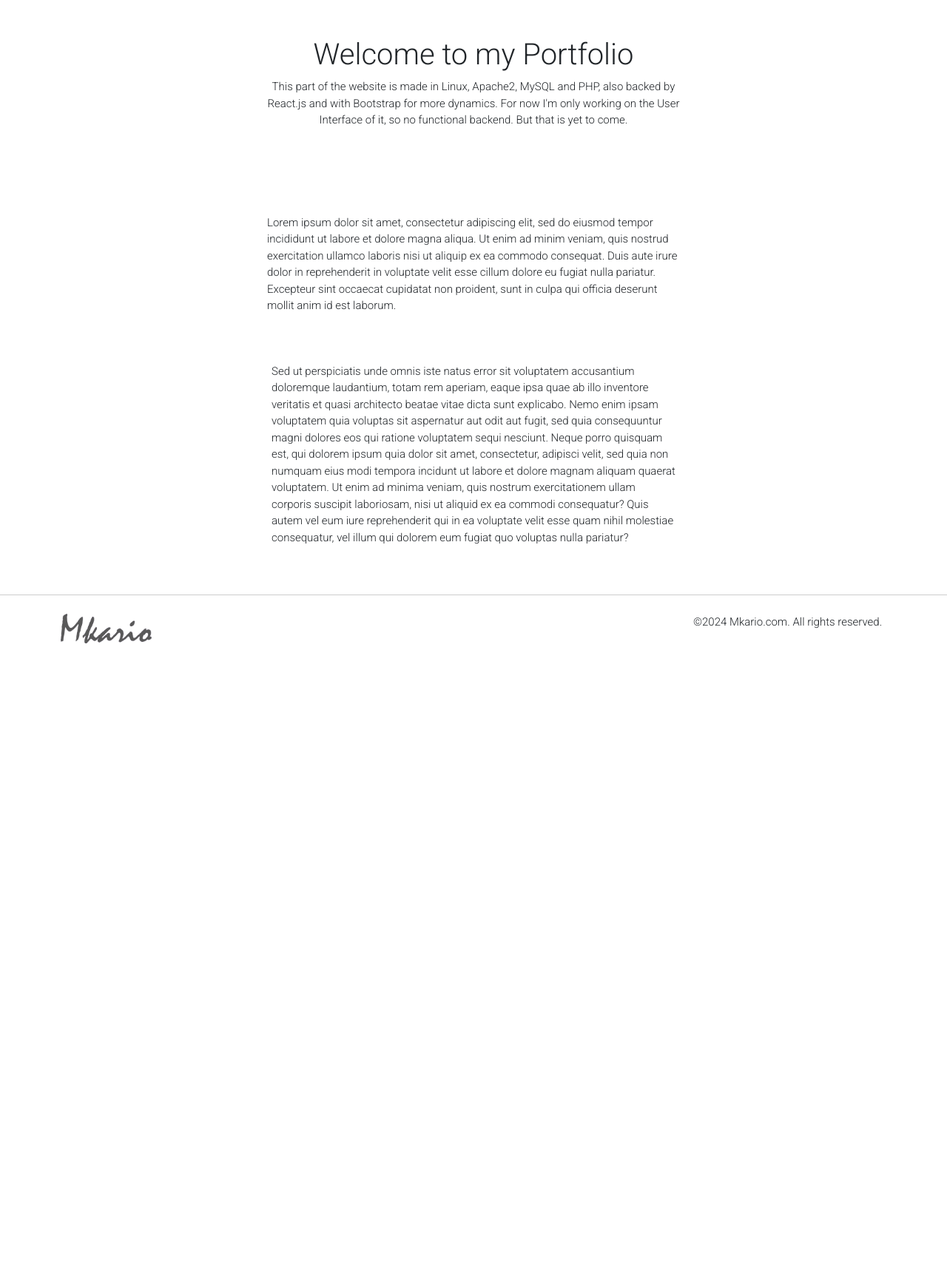
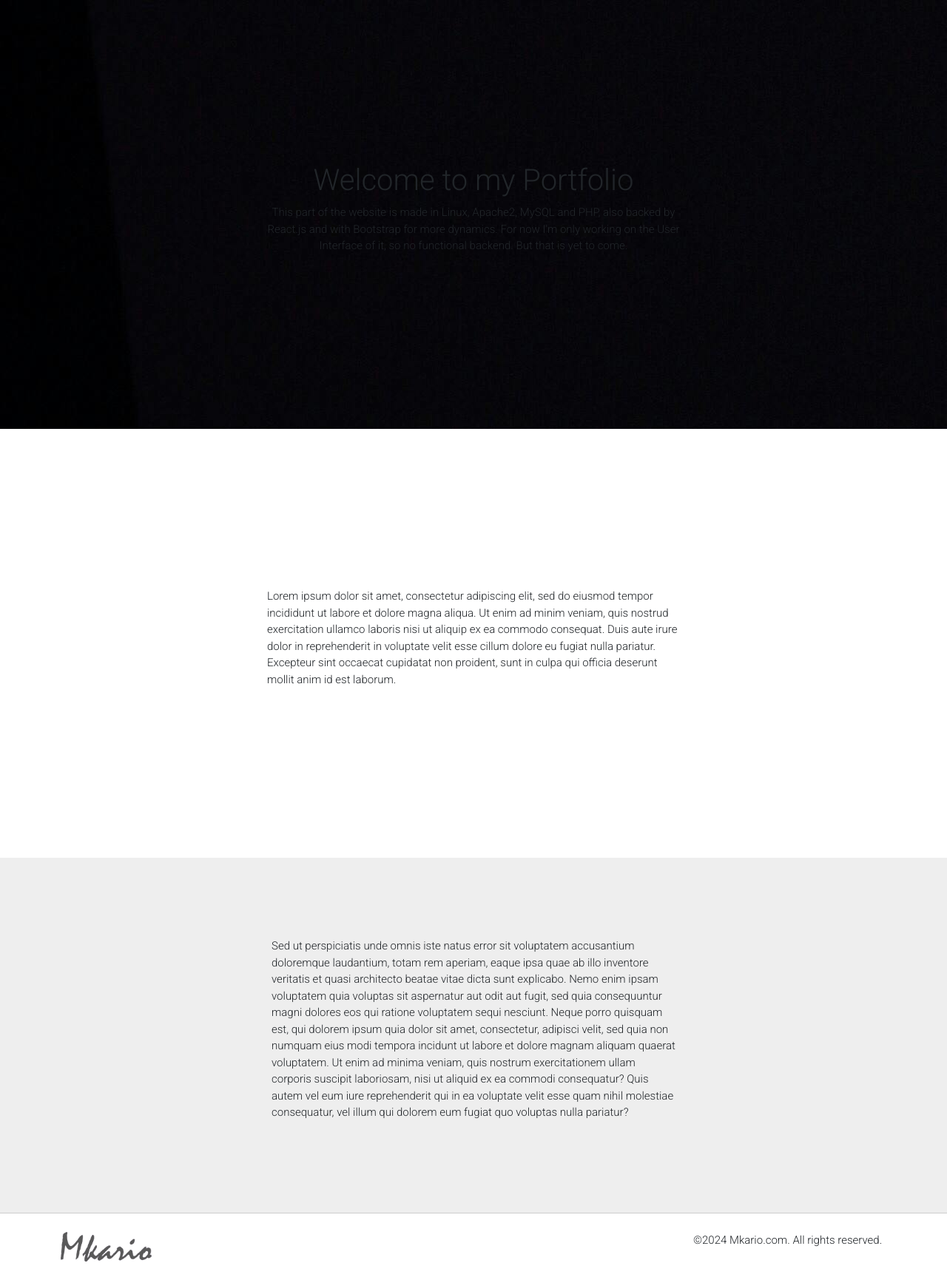
Before and after one commit to Hardanto/mkario, a PHP site: page /home in a window 1280 px wide. Shown: the part 98-1829 px from the top of the page at 74% size. Before the commit the page ends 968 px from the top, so only its background shows below. Run offline with PHP 8.4, Linux system fonts and the light colour scheme.

Commit message:
styled the landing page a bit more

```diff
--- a/frontend/landing.php
+++ b/frontend/landing.php
@@ -74,7 +74,7 @@
 
     </head>
 
-	<body>
+	<body class="landing-page">
 
 		<!-- Alerts go above the header tags -->
 		<!-- <div class='alert alert-primary' role='alert' style='width:100%;margin-bottom:0;'>
@@ -89,21 +89,6 @@
 
 		<main>
 
-			<div class='container container-one'>
-
-				<div class='row'>
-					<div class='col'></div>
-					<div class='col-12 col-lg-6'>
-						<article>
-							<h1 class='fw-light' style='text-align:center;'>Welcome to my Portfolio</h1>
-							<p class='text-center'>
-								This  part of the website is made in Linux, Apache2, MySQL and PHP, also backed by React.js and with Bootstrap for more dynamics. For now I'm only working on the User Interface of it, so no functional backend. But that is yet to come.
-							</p>
-						</article>
-					</div>
-					<div class='col'></div>
-				</div>
-
 		<?php
 
 			//echo password_hash('Mitch1006', PASSWORD_DEFAULT);
@@ -115,36 +100,74 @@
 			//echo '</pre>';
 		?>
 
+			<div class="image-container-one">
+
+				<div class='container container-one'>
+
+					<div class='row'>
+						<div class='col'></div>
+						<div class='col-12 col-lg-6'>
+							<div class='article-container'>
+								<article>
+									<h1 class='fw-light' style='text-align:center;'>Welcome to my Portfolio</h1>
+									<p class='text-center'>
+										This  part of the website is made in Linux, Apache2, MySQL and PHP, also backed by React.js and with Bootstrap for more dynamics. For now I'm only working on the User Interface of it, so no functional backend. But that is yet to come.
+									</p>
+								</article>
+							</div>
+						</div>
+						<div class='col'></div>
 					</div>
 
+				</div>
+
+			</div>
+
+			<div class="image-container-two">
 				<div class='container container-two'>
 					<div class='row'>
 						<div class='col'>&nbsp;</div>
 
 						<div class='col-12 col-lg-6'>
+
+							<div class="article-container">
+								<article>
 									<p>
 									Lorem ipsum dolor sit amet, consectetur adipiscing elit, sed do eiusmod tempor incididunt ut labore et dolore magna aliqua. Ut enim ad minim veniam, quis nostrud exercitation ullamco laboris nisi ut aliquip ex ea commodo consequat. Duis aute irure dolor in reprehenderit in voluptate velit esse cillum dolore eu fugiat nulla pariatur. Excepteur sint occaecat cupidatat non proident, sunt in culpa qui officia deserunt mollit anim id est laborum.
 									</p>
+								</article>
+							</div>
+
 						</div>
 
 						<div class='col'>&nbsp;</div>
 					</div>
 				</div>
+			</div>
+
+			<div class="image-container-three">
 				<div class='container container-three'>
 					<div class='row'>
 						<div class='col'></div>
 						<div class='col-12 col-lg-6'>
+							<div class="article-container">
+								<article>
 									<p>
 									Sed ut perspiciatis unde omnis iste natus error sit voluptatem accusantium doloremque laudantium, totam rem aperiam, eaque ipsa quae ab illo inventore veritatis et quasi architecto beatae vitae dicta sunt explicabo. Nemo enim ipsam voluptatem quia voluptas sit aspernatur aut odit aut fugit, sed quia consequuntur magni dolores eos qui ratione voluptatem sequi nesciunt. Neque porro quisquam est, qui dolorem ipsum quia dolor sit amet, consectetur, adipisci velit, sed quia non numquam eius modi tempora incidunt ut labore et dolore magnam aliquam quaerat voluptatem. Ut enim ad minima veniam, quis nostrum exercitationem ullam corporis suscipit laboriosam, nisi ut aliquid ex ea commodi consequatur? Quis autem vel eum iure reprehenderit qui in ea voluptate velit esse quam nihil molestiae consequatur, vel illum qui dolorem eum fugiat quo voluptas nulla pariatur?
 									</p>
+								</article>
+							</div>
 						</div>
 						<div class='col'></div>
 					</div>
 				</div>
+			</div>
+
+			<div class="image-container-five">
 				<div class='container container-four'>
 
 				</div>
-
+			</div>
 		</main>
 
 		<footer>
--- a/frontend/styling/css/footer.css
+++ b/frontend/styling/css/footer.css
@@ -1,5 +1,5 @@
 footer {
-	margin-top: 50px;
+	/** maybe some styling? **/
 }
 
 div.footer-container {
--- a/frontend/styling/css/style.css
+++ b/frontend/styling/css/style.css
@@ -56,4 +56,30 @@
 	.mobile-hidden {
 		display: block;
 	}
+
+	body.landing-page .image-container-one {
+		background-image: url("../../img/landing/background.jpg");
+		background-color: #EEE;
+	}
+
+	body.landing-page .image-container-two {
+		background-color: #FFF;
+	}
+
+	body.landing-page .image-container-three {
+		background-color: #EEE;
+		/** Code here **/
+	}
+
+	div.article-container {
+		min-height: 60vh;
+		position: relative;
+	}
+
+	body.landing-page .container article {
+		margin: 0;
+		position: absolute;               /* 2 */
+		top: 50%;                         /* 3 */
+		transform: translate(0, -50%);
+	}
 }
```
Also changed, not shown: frontend/img/landing/background.jpg (added), frontend/img/logo.png (deleted). Lines whose indentation alone changed are shown as unchanged.
